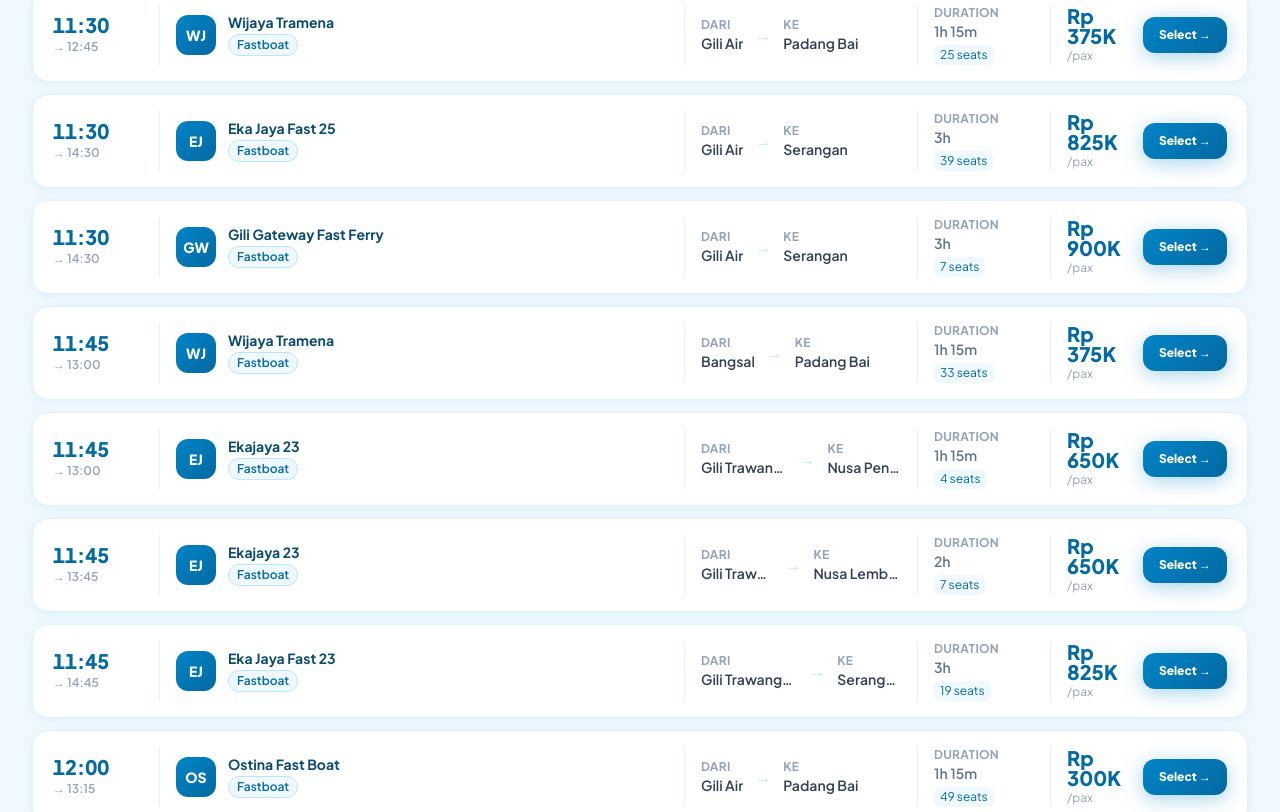
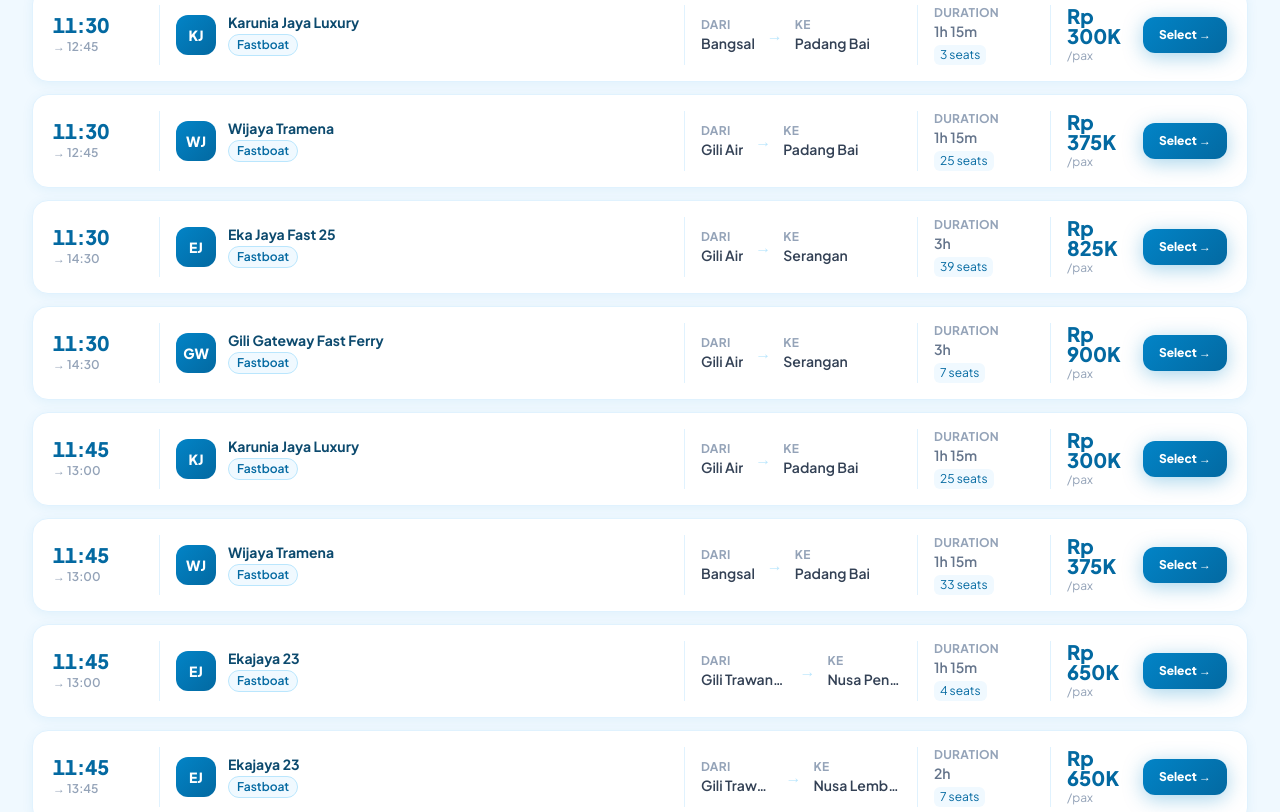
Before and after one commit to Laluhelmi/tapToGO, a Next.js app: page /jadwal in a window 1280 px wide. Shown: the part 8430-9242 px from the top of the page. Built offline with nearby package versions, Linux system fonts and the light colour scheme.

Commit message:
fix(data): correct Karunia Jaya night schedule typos (23:45→11:45, 23:30→11:30)
Excel data had clear typos for 2 schedules — fastboat doesn't run at midnight.
Aligned with pattern: 12:00 from Gili Trawangan, so feeders earlier same day.

```diff
--- a/src/data/boats.ts
+++ b/src/data/boats.ts
@@ -369,8 +369,8 @@
     id: "sch-019",
     operator: "Karunia Jaya Luxury",
     logo: "KJ",
-    departureTime: "23:45",
-    arrivalTime: "01:00",
+    departureTime: "11:45",
+    arrivalTime: "13:00",
     from: "Gili Air",
     to: "Padang Bai",
     price: 300,
@@ -387,8 +387,8 @@
     id: "sch-020",
     operator: "Karunia Jaya Luxury",
     logo: "KJ",
-    departureTime: "23:30",
-    arrivalTime: "00:45",
+    departureTime: "11:30",
+    arrivalTime: "12:45",
     from: "Bangsal",
     to: "Padang Bai",
     price: 300,
```
